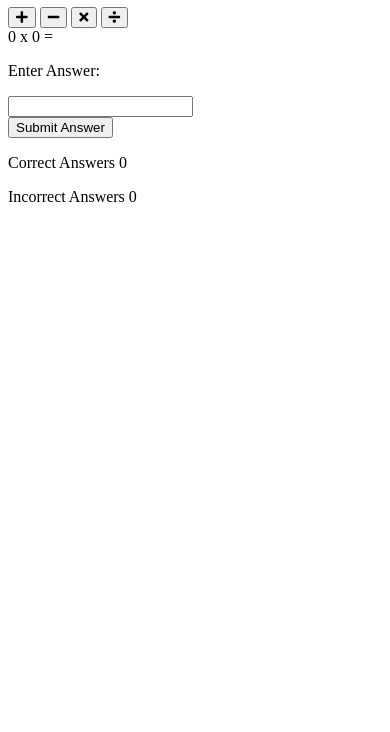
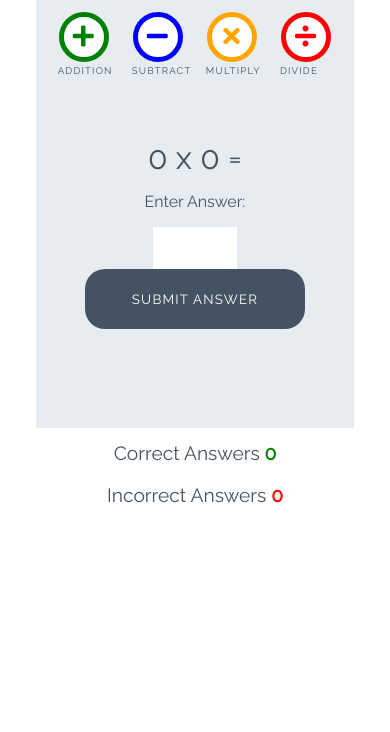
Before and after one commit to Joh201/love-maths, a plain HTML site: page index.html in a window 390 px wide. Shown: the part 112-844 px from the top of the page. Drawn offline with Linux system fonts and the light colour scheme.

Commit message:
Add html structure to controls area

```diff
--- a/assets/css/style.css
+++ b/assets/css/style.css
@@ -0,0 +1,252 @@
+/* --------- Global style */
+
+body {
+    background-color: white;
+    font-family: "Raleway", sans-serif;
+    color: #445361;
+    text-align: center;
+}
+
+/* --------- Heading */
+
+.heading {
+    text-align: center;
+    font-size: 2.5rem;
+}
+
+.logo {
+    height: 40px;
+    padding-right: 5px;
+}
+
+/* --------- Game layout */
+
+.game-area {
+    background-color: #E6ECF0;
+    box-sizing: border-box;
+    width: 85%;
+    height: 65vh;
+    max-height: 450px;
+    max-width: 830px;
+    margin-left: auto;
+    margin-right: auto;
+    padding: 1%;
+}
+
+.question-area {
+    width: 50%;
+    font-size: 2rem;
+    margin: auto;
+    padding: 50px 0;
+}
+
+.question-area span {
+    padding: 0 15px;
+}
+
+.score-area {
+    margin: 5px auto;
+    width: 60%;
+    font-size: 1.2rem;
+}
+
+.controls-area {
+    width: 85%;
+    margin: 30px auto;
+}
+
+#score {
+    color: green;
+    font-weight: bold;
+}
+
+#incorrect {
+    color: red;
+    font-weight: bold;
+}
+
+.answer-message {
+    display: none;
+    font-size: 1rem;
+}
+
+#answer-box {
+    border: none;
+    color: #445361;
+    display: inline-block;
+    height: 40px;
+    width: 80px;
+    font-size: 1.2rem;
+}
+
+.scores {
+    display: inline-block;
+    padding: 25px;
+}
+
+/* --------- Buttons */
+
+.btn {
+    width: 220px;
+    height: 60px;
+    font-family: "Raleway", sans-serif;
+    text-transform: uppercase;
+    letter-spacing: 1.2px;
+    color: white;
+}
+
+.btn:focus {
+    outline: none;
+}
+
+.btn--big {
+    padding-top: 10px;
+    border-radius: 50%;
+    background-color: white;
+    border: 10px solid;
+    width: 100px;
+    height: 100px;
+    font-size: 3.2rem;
+    margin: 0 30px;
+    transition: all 0.5s;
+}
+
+.btn--big::after{
+    content: attr(data-type);
+    font-size: 1rem;
+    color:#445361;
+    position: relative;
+    left: -0.5em;
+}
+
+.btn--blue {
+    border-color: blue;
+    color: blue;
+}
+
+.btn--blue:active,
+.btn--blue:hover {
+    background-color: darkblue;
+    color: white;
+}
+
+.btn--orange {
+    border-color: orange;
+    color: orange;
+}
+
+.btn--orange:active,
+.btn--orange:hover {
+    background-color: darkorange;
+    color: white;
+}
+
+.btn--red {
+    border-color: red;
+    color: red;
+}
+
+.btn--red:active,
+.btn--red:hover {
+    background-color: darkred;
+    color: white;
+}
+
+.btn--green {
+    border-color: green;
+    color: green;
+}
+
+.btn--green:active,
+.btn--green:hover {
+    background-color: darkgreen;
+    color: white;
+}
+
+.btn--gray {
+    margin-top: 25px;
+    background-color: #445361;
+    border: 1px transparent;
+    border-radius: 20px;
+}
+
+.btn--gray:active,
+.btn--gray:hover {
+    background-color: #0d1013;
+}
+
+/* --------- Media queries */
+
+@media (max-width: 414px) {
+    .controls-area {
+        width: 100%;
+    }
+
+    .btn--big {
+        margin: 0 10px;
+        padding: 5px;
+        border: 5px solid;
+        width: 50px;
+        height: 50px;
+        font-size: 1.5rem;
+    }
+
+    .btn--big::after {
+        font-size: 0.6rem;
+        left: -0.7rem;
+    }
+
+    .question-area {
+        padding: 10% 0;
+        width: 100%;
+    }
+
+    .question-area span {
+        padding: 0;
+    }
+
+    .answer-message {
+        display: block;
+    }
+
+    #answer-box {
+        display: block;
+        margin: 0 auto;
+    }
+    .btn--gray {
+        margin-top: 0;
+    }
+
+    .score-area {
+        width: 100%;
+    }
+
+    .scores {
+        margin: 0.5em auto;
+        display: block;
+        padding: 5px;
+    }
+
+    .heading {
+        font-size: 2rem;
+    }
+}
+
+@media (max-width: 320px) {
+    .game-area {
+        height: 70vh;
+    }
+
+    .controls-area {
+        width: 75%;
+        margin: 10px auto;
+    }
+
+    .btn--big {
+        margin: 10px 10px;
+    }
+    .question-area {
+        padding: 10px 0;
+    }
+
+}
--- a/index.html
+++ b/index.html
@@ -16,24 +16,24 @@
         <img class="logo" src="assets/images/logo.png" alt="logo"> Love Maths
     </h1>
 
-    <div class="game-area"></div>
+    <div class="game-area">
         <div class="controls-area">
-          <button class="btn btn--big btn--green">
+            <button data-type="addition" class="btn btn--big btn--green">
                 <i class="fas fa-plus"></i>
             </button>
 
-          <button class="btn btn--big btn--blue">
+            <button data-type="subtract" class="btn btn--big btn--blue">
               <i class="fas fa-minus"></i>
-
             </button>
 
-          <button class="btn btn--big btn--oragne">
+            <button data-type="multiply" class="btn btn--big btn--orange">
               <i class="fas fa-times"></i>
             </button>
 
-          <button class="btn btn--big btn--red">
+            <button data-type="divide" class="btn btn--big btn--red">
               <i class="fas fa-divide"></i>
             </button>
+        </div>
 
         <div class="question-area">
                 <span id="operand1">0</span>
@@ -43,13 +43,18 @@
                 <p class="answer-message">Enter Answer:</p>
                 <input id="answer-box" type="number">
 
-      <div>
-        <button class="btn btn--gray">Submit Answer</button>
+              <button data-type="submit" class="btn btn--gray">Submit Answer</button>
+
         </div>
 
-    <div class="score-area"></div>
+    </div>
+
+
+    <div class="score-area">
         <p class="scores">Correct Answers <span id="score">0</span></p>
        <p class="scores">Incorrect Answers <span id="incorrect">0</span></p>
+    </div>
+
 
     <script src="assets/js/script.js"></script>
 </body>
```
Lines whose indentation alone changed are shown as unchanged.
